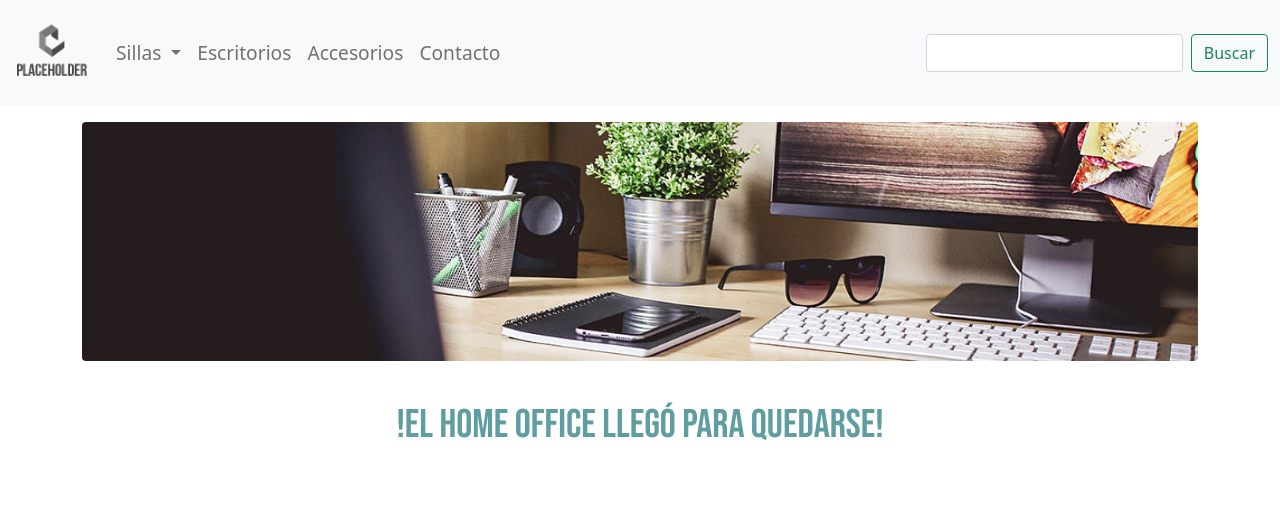
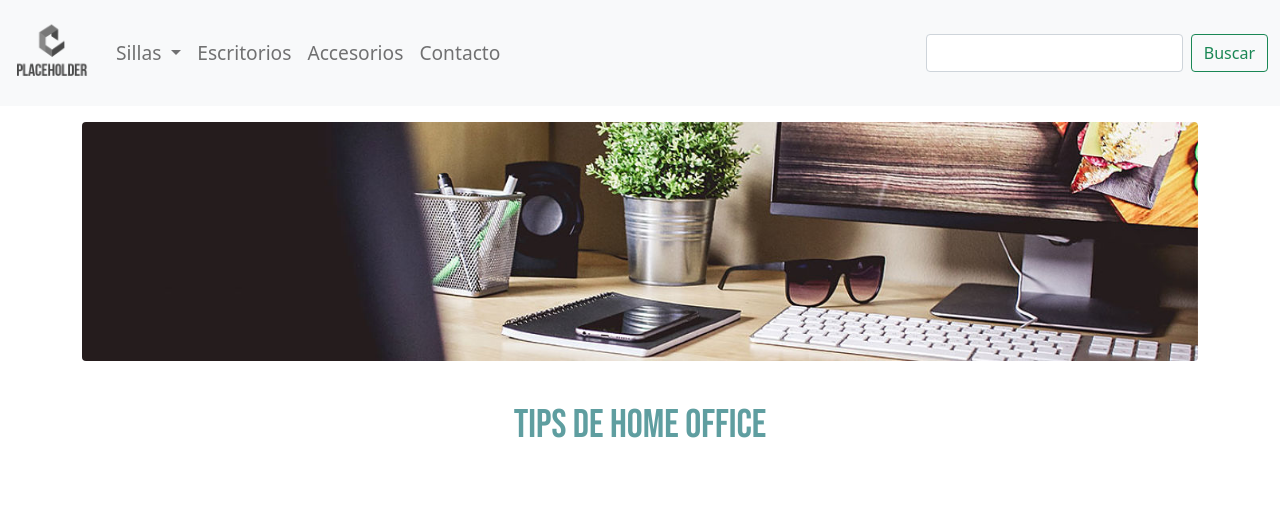
Before and after one commit to Luxiouz/home-office-web-ch, a website: page index.html in a window 1280 px wide. Shown: the top 510 px of the page. Drawn offline with nearby package versions, Linux system fonts and the light colour scheme; a web font is replaced by a local one.

Commit message:
applyng SEO

```diff
--- a/index.html
+++ b/index.html
@@ -5,7 +5,9 @@
     <meta charset="UTF-8">
     <meta http-equiv="X-UA-Compatible" content="IE=edge">
     <meta name="viewport" content="width=device-width, initial-scale=1.0">
-    <title>Home Office Tops</title>
+    <meta name="description" content="Blog acerca de  Tips para Home Office, consejos para elegir los mejores escritorios, sillas y accesorios para trabajar en casa">
+    <meta name="keywords" content="Home Office, Escritorios, Sillas Gamer, Sillas Ergonomicas, Accesorios">
+    <title>Home Office</title>
     <link href="https://cdn.jsdelivr.net/npm/bootstrap@5.0.2/dist/css/bootstrap.min.css" rel="stylesheet"
         integrity="sha384-EVSTQN3/azprG1Anm3QDgpJLIm9Nao0Yz1ztcQTwFspd3yD65VohhpuuCOmLASjC" crossorigin="anonymous">
     <link rel="stylesheet" href="./css/style.css">
@@ -59,7 +61,7 @@
 </header>
 <section class="container" id="home">
     <img class="banner rounded mb-2 w-100" id="banner1" src="./images/banner1.jpeg">
-    <h1 class="page__title">!El Home Office llegó para quedarse!</h1>
+    <h1 class="page__title">Tips de Home Office</h1>
 </section>
 <section class="container" id="video">
     <iframe class="d-block display-block mx-auto border-radius-1" width="560" height="315"
```
Also changed, not shown: site/accesorios.html (+2 -1 lines), site/contacto.html (+2 -1 lines), site/escritorios.html (+1 -0 lines), site/sillas.html (+1 -0 lines), README.md.
